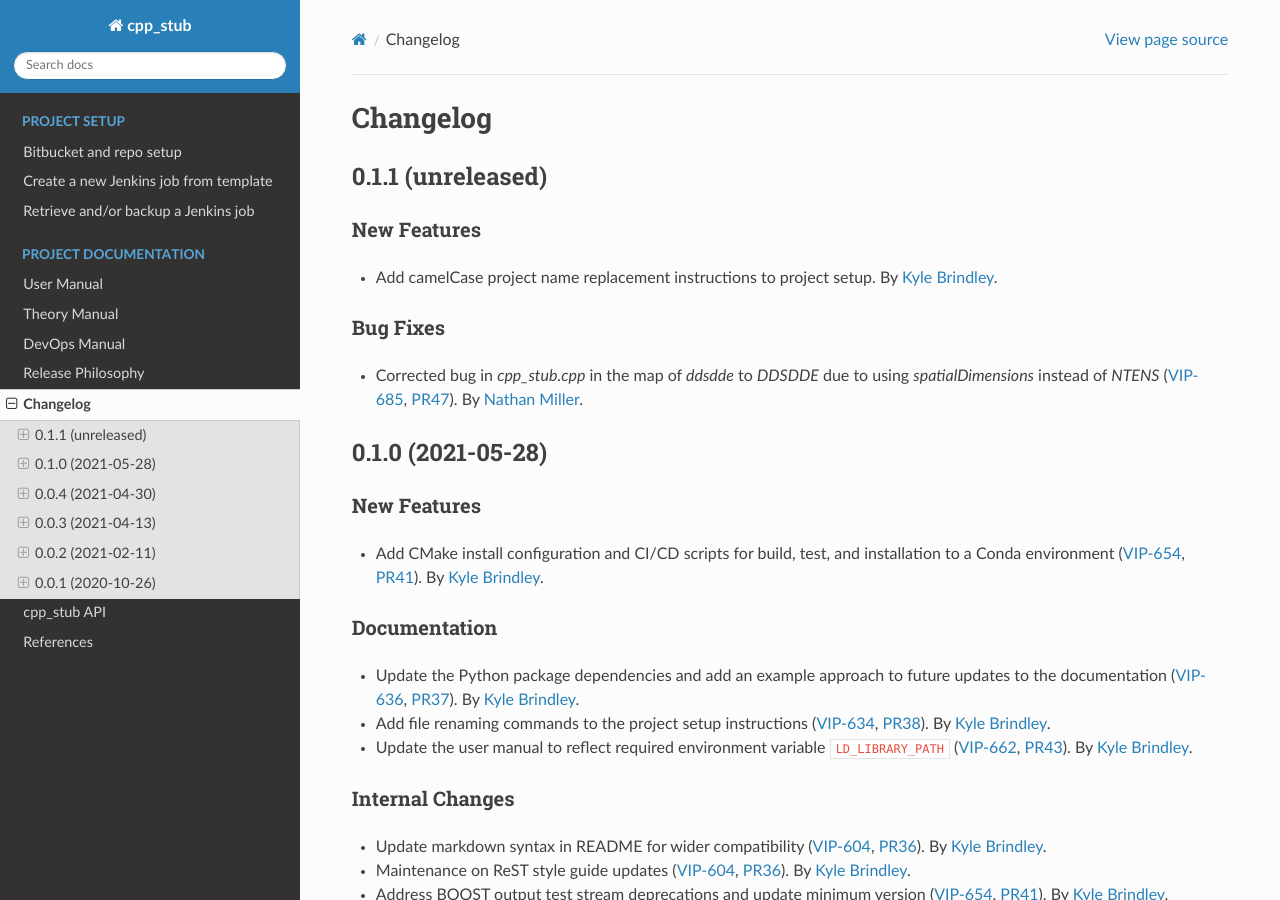
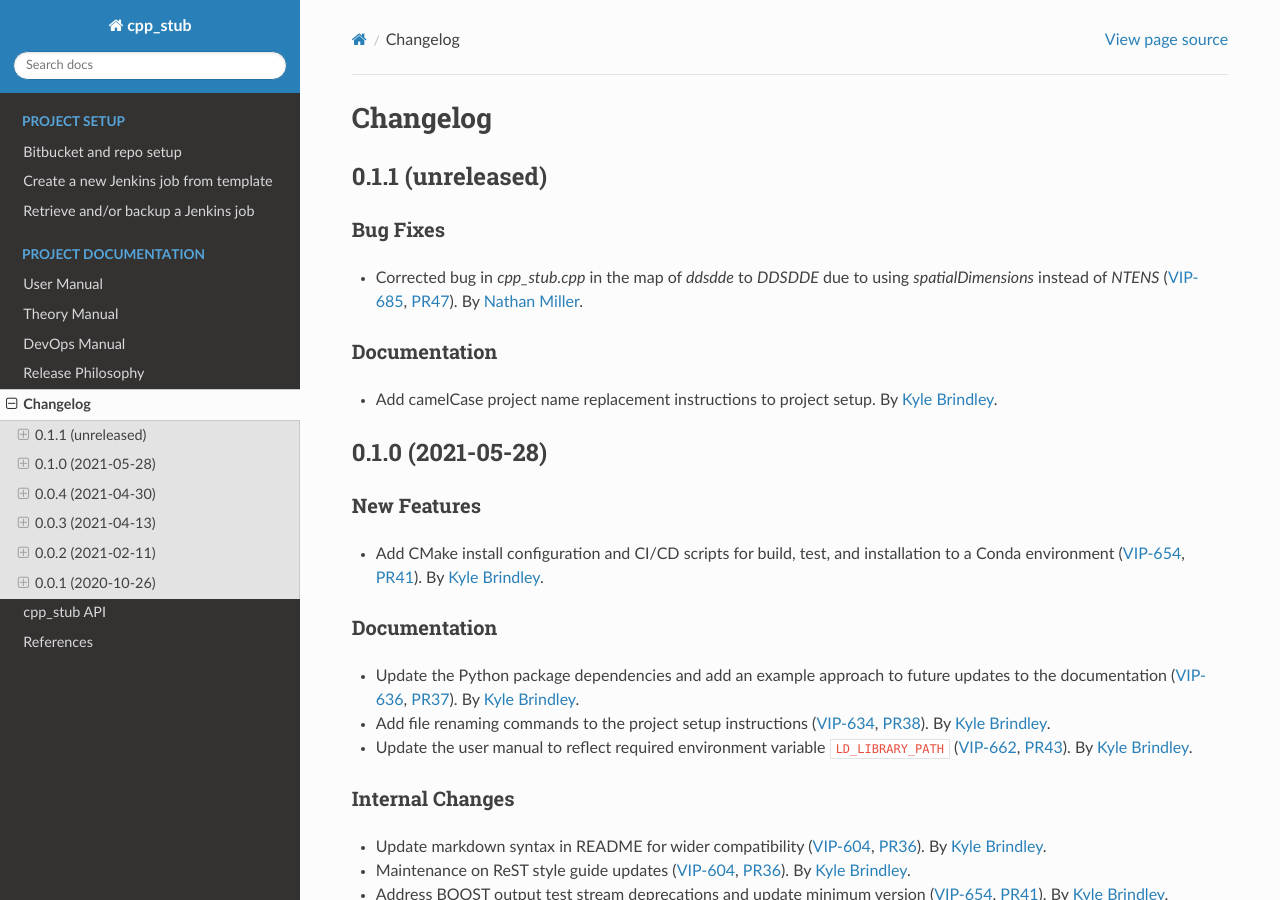
Before and after one commit to lanl/tardigrade-asp, a Sphinx documentation site: the page built from docs/changelog.rst, in a window 1280 px wide and 900 px high. Built offline with Sphinx 7.4.7 and the Read the Docs theme 2.0.0, drawn with Linux system fonts in a browser that asks for light colours.

Commit message:
MAINT: more appropriate change log section header

```diff
--- a/docs/changelog.rst
+++ b/docs/changelog.rst
@@ -10,14 +10,15 @@ Changelog
 0.1.1 (unreleased)
 ******************
 
-New Features
-============
-- Add camelCase project name replacement instructions to project setup. By `Kyle Brindley`_.
-
 Bug Fixes
 =========
 - Corrected bug in `cpp_stub.cpp` in the map of `ddsdde` to `DDSDDE` due to using `spatialDimensions` instead
   of `NTENS` (:jira:`685`, :pull:`47`). By `Nathan Miller`_.
+
+Documentation
+=============
+- Add camelCase project name replacement instructions to project setup. By `Kyle Brindley`_.
+
 
 ******************
 0.1.0 (2021-05-28)
```
